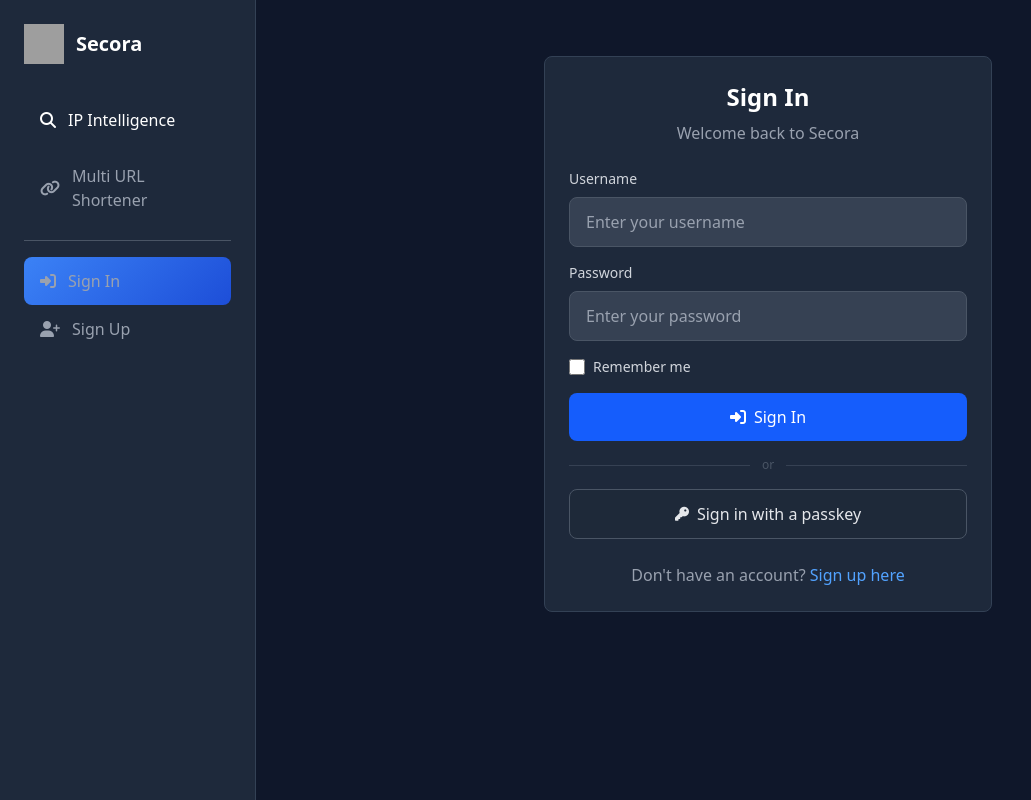
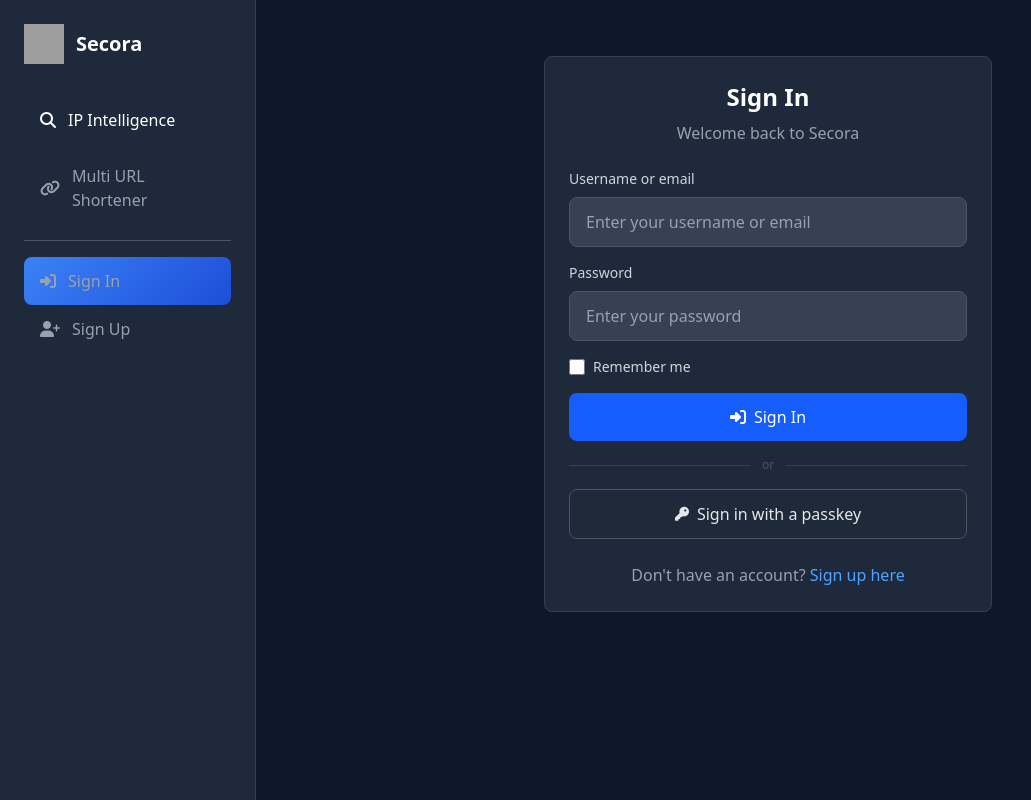
Before and after one commit to SecoraApp/Secora_IP_Intelligence, a Flask app: page /login in a window 1280 px wide. Shown: the part 57-857 px from the top of the page, without its empty margins (0-1031 px from the left). Run offline with Flask 3, Linux system fonts and the light colour scheme; style sheets or scripts are compiled from the project's sources; grey boxes are pictures that could not be loaded.

Commit message:
Update login form label and placeholder text

```diff
--- a/templates/auth/login.html
+++ b/templates/auth/login.html
@@ -27,7 +27,7 @@
         <form method="POST" class="space-y-4">
             <input type="hidden" name="csrf_token" value="{{ csrf_token() }}">
             <div>
-                <label for="username" class="block text-sm font-medium text-gray-300 mb-2">Username</label>
+                <label for="username" class="block text-sm font-medium text-gray-300 mb-2">Username or email</label>
                 <input type="text"
                        id="username"
                        name="username"
@@ -35,7 +35,7 @@
                        autocomplete="username"
                        value="{{ request.args.get('username', '') }}"
                        class="w-full px-4 py-3 bg-gray-700 border border-gray-600 rounded-lg text-white placeholder-gray-400 focus:outline-none focus:ring-2 focus:ring-blue-500 focus:border-transparent transition-colors"
-                       placeholder="Enter your username">
+                       placeholder="Enter your username or email">
             </div>
 
             <div>
```
